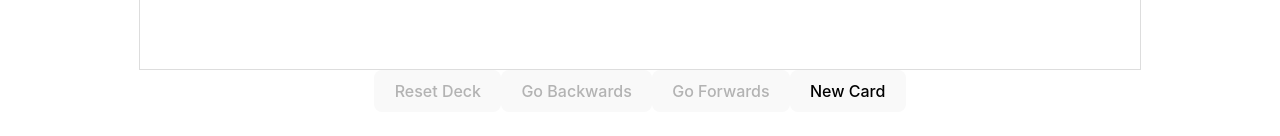
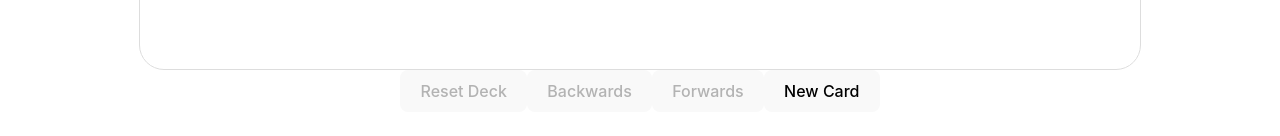
Before and after one commit to DanPark13/dsa-flashcards, a React (Vite) app: page / in a window 1280 px wide. Shown: the part 660-796 px from the top of the page. Built offline with nearby package versions, Linux system fonts and the light colour scheme.

Commit message:
Add Hover Animation + Updated README for Submission

```diff
--- a/src/components/Card.css
+++ b/src/components/Card.css
@@ -2,17 +2,26 @@
     width: 1000px;
     height: 500px;
     border: 1px solid #ddd;
+    border-radius: 25px;
     display: flex;
     justify-content: center;
     align-items: center;
     cursor: pointer;
     perspective: 1000px;
+    transition: transform 0.3s, box-shadow 0.3s;
+}
+
+.card:hover {
+    transform: scale(1.03);
+    box-shadow: 0 4px 15px rgba(0, 0, 0, 0.1);
 }
 
 .cardContent {
     display: flex;
     justify-content: center;
     align-items: center;
+    margin-left: 30px;
+    margin-right: 30px;
     backface-visibility: hidden;
     position: absolute;
     font-size: 32px;
--- a/src/components/Card.tsx
+++ b/src/components/Card.tsx
@@ -102,8 +102,8 @@ const Card: React.FC = () => {
             </div>
 
             <button onClick={handleReset} disabled={!historyStack.length}>Reset Deck</button>
-            <button onClick={handlePrevious} disabled={!historyStack.length}>Go Backwards</button>
-            <button onClick={handleNext} disabled={!forwardStack.length}>Go Forwards</button>
+            <button onClick={handlePrevious} disabled={!historyStack.length}>Backwards</button>
+            <button onClick={handleNext} disabled={!forwardStack.length}>Forwards</button>
             <button onClick={handleRandomCard}>New Card</button>
         </div>
     );
```
Also changed, not shown: 1 other file (tests, documents, lock files or other folders).
